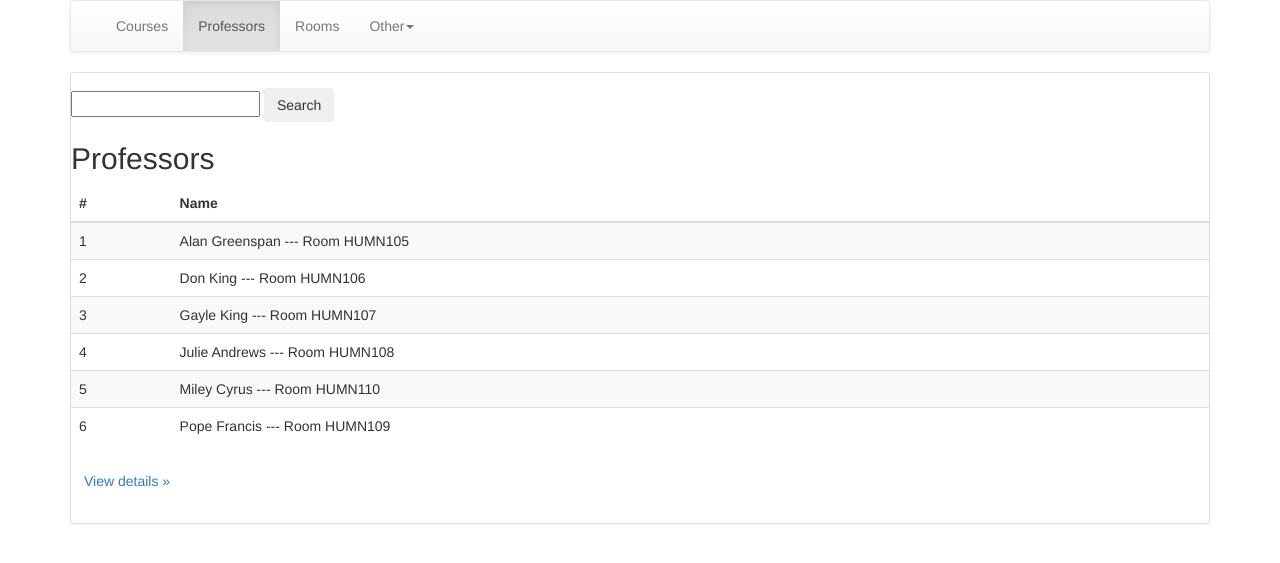
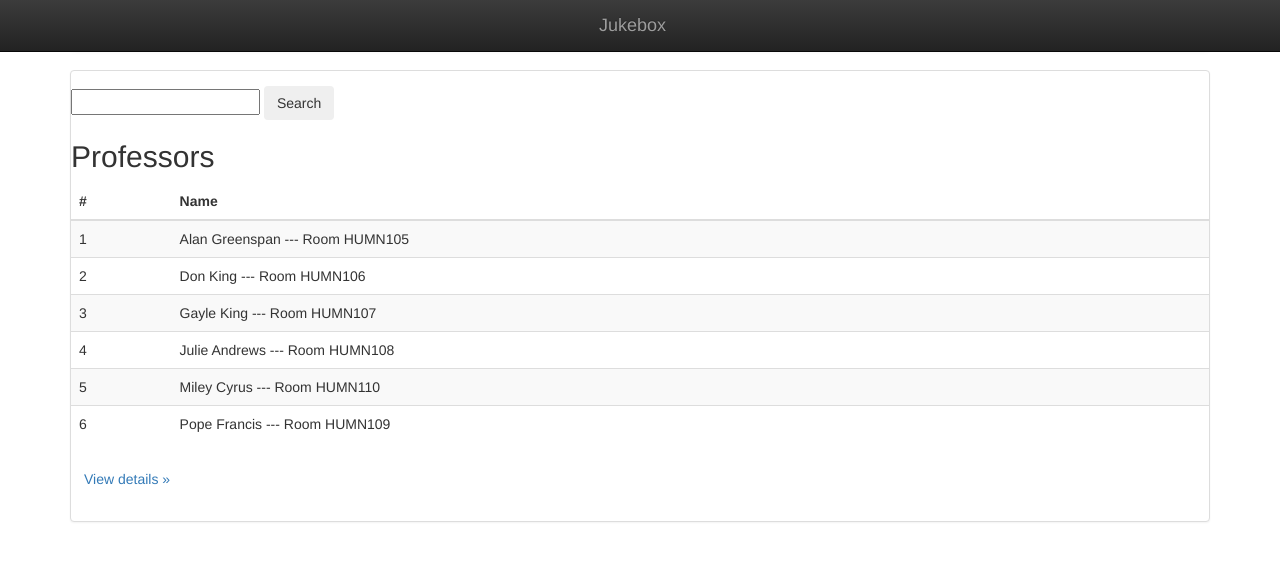
Before and after one commit to devontivona/jukebox, a Flask app: template templates/playlist.html in a window 1280 px wide. Shown: the top 563 px of the page. Run offline with Flask 2, Linux system fonts and the light colour scheme; the template is opened without the code that fills it, so the values that code supplies are empty; some libraries are stand-ins or nearby versions.

Commit message:
Centered NavBar

```diff
--- a/templates/playlist.html
+++ b/templates/playlist.html
@@ -4,7 +4,22 @@
 <link rel="stylesheet" href="http://netdna.bootstrapcdn.com/bootstrap/3.0.3/css/bootstrap.min.css">
 <link rel="stylesheet" href="http://netdna.bootstrapcdn.com/bootstrap/3.0.3/css/bootstrap-theme.min.css">
 <script type="text/javascript" src="http://code.jquery.com/jquery.min.js"></script>
-<script src="http://netdna.bootstrapcdn.com/bootstrap/3.0.3/js/bootstrap.min.js"></script></head>
+<script src="http://netdna.bootstrapcdn.com/bootstrap/3.0.3/js/bootstrap.min.js"></script>
+<style type="text/css">
+/*
+styling the alt text
+instead of including images.
+*/
+.navbar-header {
+    float: left;
+    padding: 15px;
+    text-align: center;
+    width: 100%;
+}
+.navbar-brand {float:none;}
+</style>
+</head>
+
 <body data-spy="scroll" data-target=".navbar-example">
   <div class="container">
   <!--nav bar-->
@@ -19,26 +34,20 @@
             <span class="icon-bar"></span>
           </button>
          </div>
-        <!-- Collect the nav links, forms, and other content for toggling -->
-        <div class="collapse navbar-collapse" id="bs-example-navbar-collapse-1">
-          <ul class="nav navbar-nav">
-            <li><a href="#">Courses</a></li>
-            <li class="active"><a  href="#work">Professors</a></li>
-            <li><a href="#">Rooms</a></li>
-            <li class="dropdown">
-              <a href="#class" class="dropdown-toggle" data-toggle="dropdown">Other<b class="caret"></b></a>
-              <ul class="dropdown-menu">
-                <li><a href="#">Action</a></li>
-                <li><a href="#">Another action</a></li>
-                <li><a href="#">Something else here</a></li>
-                <li class="divider"></li>
-                <li><a href="#">Separated link</a></li>
-                <li class="divider"></li>
-                <li><a href="#">One more separated link</a></li>
-              </ul>
-            </li>
-          </ul>
-        </div><!-- /.navbar-collapse -->
+       <div class="navbar navbar-inverse navbar-fixed-top" role="navigation">
+        <div class="container">
+            <div class="navbar-header">
+                <button type="button" class="navbar-toggle" data-toggle="collapse" data-target=".navbar-collapse">
+                    <span class="sr-only">Toggle navigation</span>
+                    <span class="icon-bar"></span>
+                    <span class="icon-bar"></span>
+                    <span class="icon-bar"></span>
+                </button>
+                <a class="navbar-brand" href="#">Jukebox</a>
+            </div>
+
+        </div>
+    </div>
 
       </div><!-- /.container-fluid -->
     </nav>
```
